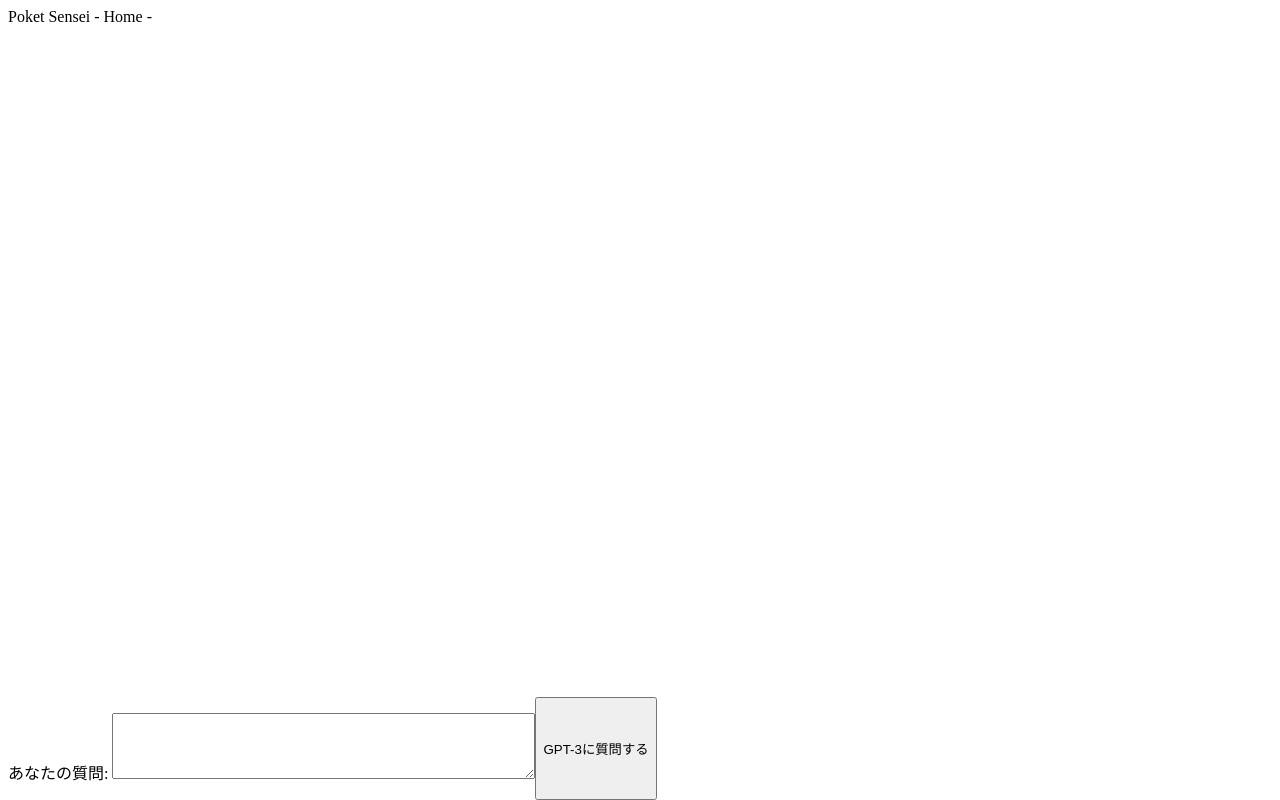
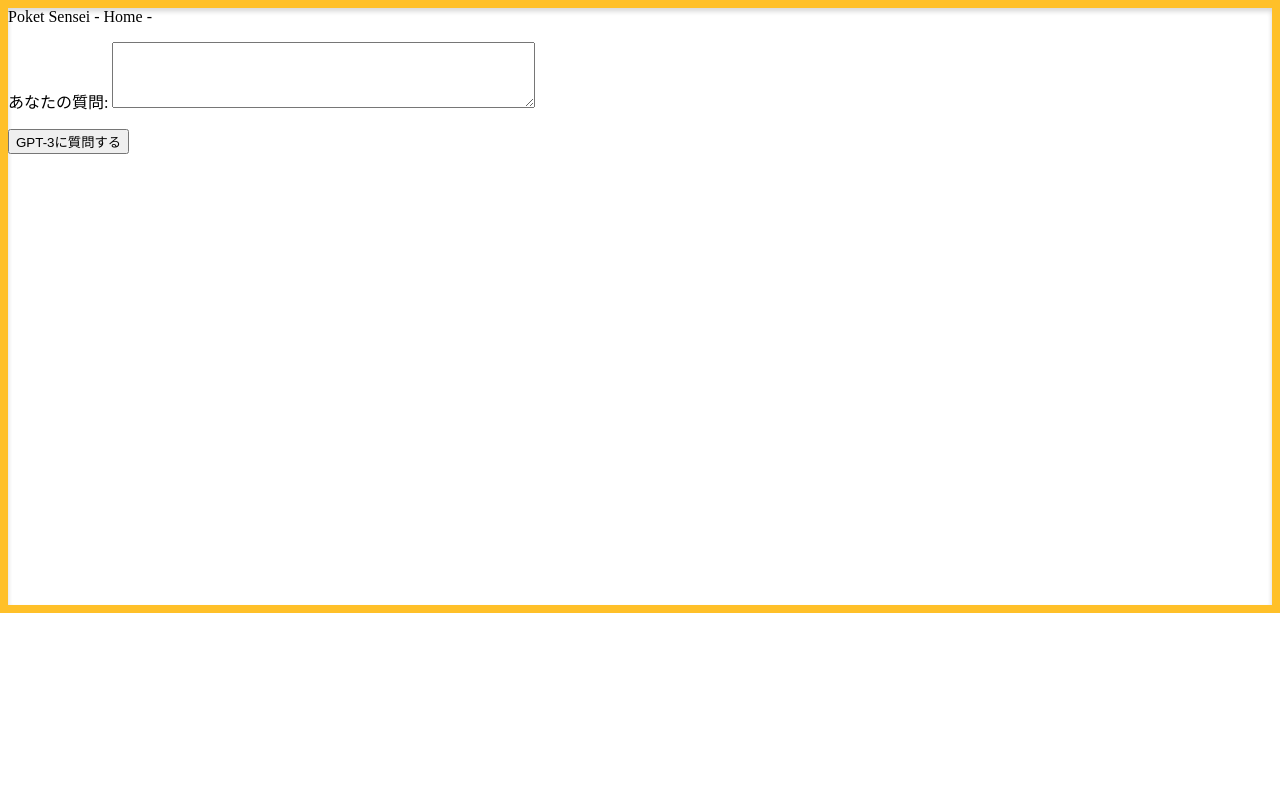
Before and after one commit to s1F102102245/gptapp, a Django app: page /chat/ in a window 1280 px wide. Run offline with Django 4.2, Linux system fonts and the light colour scheme.

Commit message:
frame + rogo + anime

```diff
--- a/gptapp/static/gptapp/sample.css
+++ b/gptapp/static/gptapp/sample.css
@@ -1,45 +1,54 @@
-/*PC*/
-
-/*1*/
-
-
-
-/*2*/
-
-.chat-box{
-    display: flex;
-    flex-wrap: wrap;
-    gap: 1em;
-}
-
-.chat-left{
-    flex-basis: 50%;
-}
-
-.chat-right{
-    flex-basis: 50%;
-    text-align: right;
-}
-
-.chat-message {
-    text-align: right;
-}
-.chat-response {
-    text-align: left;
-}
-
-/*3*/
-
-footer{
-    position: absolute;
-    bottom: 0;
-    display: flex;
-}
-.chat-form {
-    bottom: 0;
-    display: flex;
-    flex-direction: row;
+/*スクロール禁止*/
+body.no_scroll{
+    overflow: hidden;
 }
 
 
-/*SmartPhone*/
+/*フレーム*/
+body{
+    background-image: url("frame.png");
+    user-select: none;
+    pointer-events: none;
+    background-size: 100%;
+    background-repeat: no-repeat;
+    /*margin: 0vh;*/
+}
+
+/*左上の円で使うアニメの設定*/
+@keyframes rotateRight {
+    from {
+      transform: rotate(0deg);
+    }
+    to {
+      transform: rotate(360deg);
+    }
+  }
+
+/*左上の円*/
+.rogo_circle{
+    position: relative;
+    user-select: none;
+    pointer-events: none;
+    margin-left: -40px;
+    margin-top: -40px;
+    filter: drop-shadow(2px 2px 2px rgba(140, 140, 140, 0.5));
+
+    animation-name: rotateRight; /* アニメーション名 */
+    animation-duration: 8s; /* 一周するのに要する時間 */
+    animation-timing-function: linear; /* アニメーションの速度カーブ */
+    animation-iteration-count: infinite; /* アニメーションの繰り返し回数 (無限) */
+    transform-origin: center; /* 回転の中心点 */
+}
+/*左上のイヌ*/
+.hachi{
+    position: absolute;
+    user-select: none;
+    pointer-events: none;
+    margin-left: -136px;
+    margin-top:20px;
+    height: 90px;
+  }
+
+h1{
+    color: aqua;
+}
```
Also changed, not shown: gptapp/templates/gptapp/index.html (+8 -2 lines), gptapp/static/gptapp/HACHI.png (added), gptapp/static/gptapp/background.png (added), gptapp/static/gptapp/frame.png (added), gptapp/static/gptapp/grid.png (added), gptapp/static/gptapp/rogo_circle.png (added), gptapp/static/gptapp/sample.js (added).
